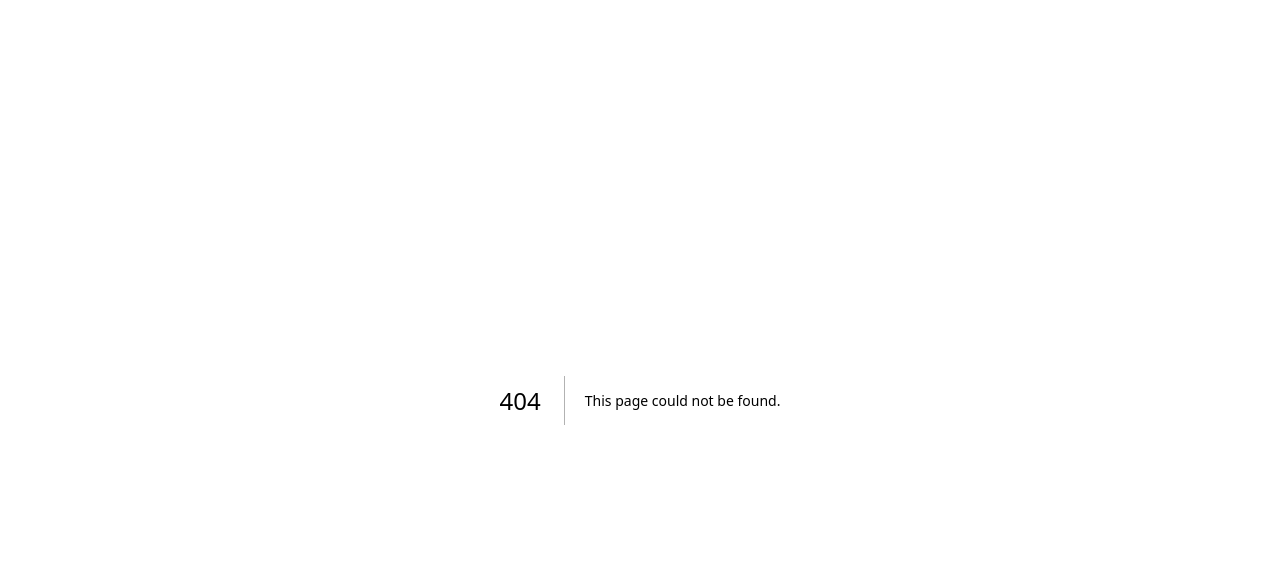
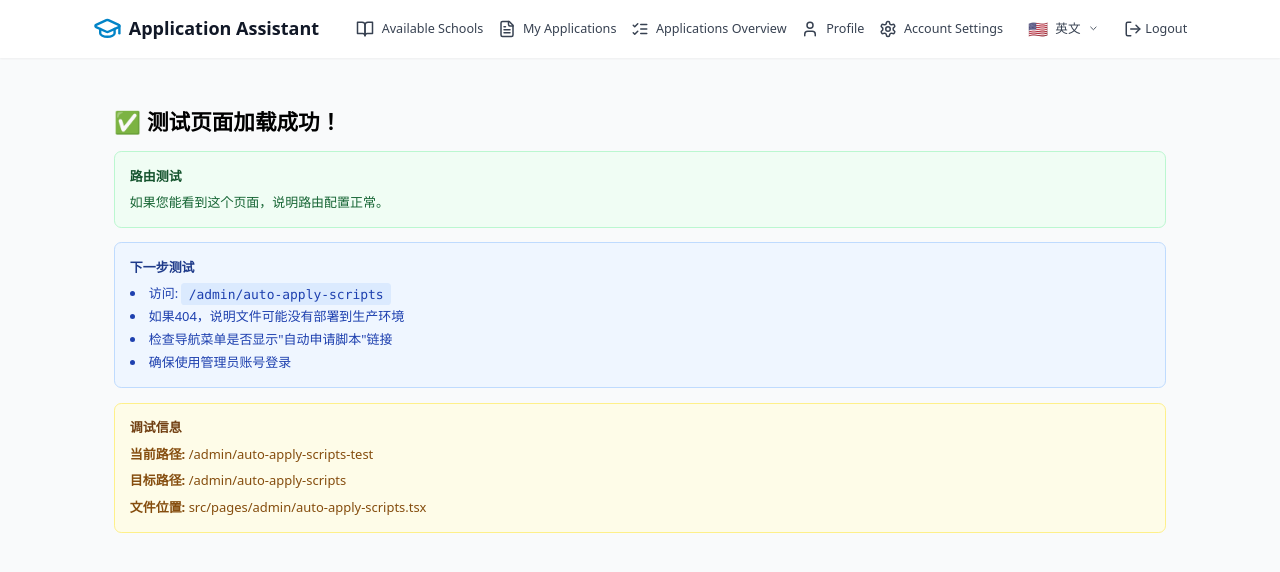
Before and after one commit to sosomamahk-ai/school-application-assistant, a Next.js app: page /admin/auto-apply-scripts-test in a window 1280 px wide. Before the commit this address had no page. Shown: the top 572 px of the page. Built offline with nearby package versions, Linux system fonts and the light colour scheme.

Commit message:
Fix Auto Apply Script

```diff
--- a/package.json
+++ b/package.json
@@ -20,6 +20,7 @@
     "test:all-formats": "node scripts/test-all-username-formats.js",
     "check:env": "ts-node --project tsconfig.scripts.json scripts/check-env.ts",
     "diagnose:schools": "node scripts/diagnose-schools-api.js",
+    "verify:auto-apply": "node scripts/verify-auto-apply-scripts.js",
     "setup:env": "node scripts/setup-env.js"
   },
   "dependencies": {
--- /dev/null
+++ b/src/pages/admin/auto-apply-scripts-test.tsx
@@ -0,0 +1,46 @@
+/**
+ * 测试页面 - 用于验证路由是否正常工作
+ * 访问: /admin/auto-apply-scripts-test
+ */
+import Head from 'next/head';
+import Layout from '@/components/Layout';
+
+export default function AutoApplyScriptsTestPage() {
+  return (
+    <>
+      <Head>
+        <title>自动申请脚本测试页面</title>
+      </Head>
+      <Layout>
+        <div className="p-6">
+          <h1 className="text-2xl font-bold mb-4">✅ 测试页面加载成功！</h1>
+          <div className="space-y-4">
+            <div className="bg-green-50 border border-green-200 rounded-lg p-4">
+              <h2 className="font-semibold text-green-900 mb-2">路由测试</h2>
+              <p className="text-green-800">如果您能看到这个页面，说明路由配置正常。</p>
+            </div>
+
+            <div className="bg-blue-50 border border-blue-200 rounded-lg p-4">
+              <h2 className="font-semibold text-blue-900 mb-2">下一步测试</h2>
+              <ul className="list-disc list-inside text-blue-800 space-y-1">
+                <li>访问: <code className="bg-blue-100 px-2 py-1 rounded">/admin/auto-apply-scripts</code></li>
+                <li>如果404，说明文件可能没有部署到生产环境</li>
+                <li>检查导航菜单是否显示"自动申请脚本"链接</li>
+                <li>确保使用管理员账号登录</li>
+              </ul>
+            </div>
+
+            <div className="bg-yellow-50 border border-yellow-200 rounded-lg p-4">
+              <h2 className="font-semibold text-yellow-900 mb-2">调试信息</h2>
+              <div className="text-yellow-800 space-y-2">
+                <p><strong>当前路径:</strong> /admin/auto-apply-scripts-test</p>
+                <p><strong>目标路径:</strong> /admin/auto-apply-scripts</p>
+                <p><strong>文件位置:</strong> src/pages/admin/auto-apply-scripts.tsx</p>
+              </div>
+            </div>
+          </div>
+        </div>
+      </Layout>
+    </>
+  );
+}
--- a/src/pages/admin/auto-apply-scripts.tsx
+++ b/src/pages/admin/auto-apply-scripts.tsx
@@ -43,6 +43,21 @@ export default function AdminAutoApplyScriptsPage() {
       router.push('/auth/login');
       return;
     }
+
+    // 检查用户角色
+    const userStr = localStorage.getItem('user');
+    if (userStr) {
+      try {
+        const user = JSON.parse(userStr);
+        if (user.role !== 'admin') {
+          console.warn('当前用户不是管理员，无法访问此页面');
+          setError('需要管理员权限才能访问此页面');
+        }
+      } catch (e) {
+        console.error('Error parsing user data:', e);
+      }
+    }
+
     fetchTemplates();
     fetchScripts();
     // eslint-disable-next-line react-hooks/exhaustive-deps
```
Also changed, not shown: scripts/verify-auto-apply-scripts.js (added, +126 -0 lines), 2 other files (tests, documents, lock files or other folders).
